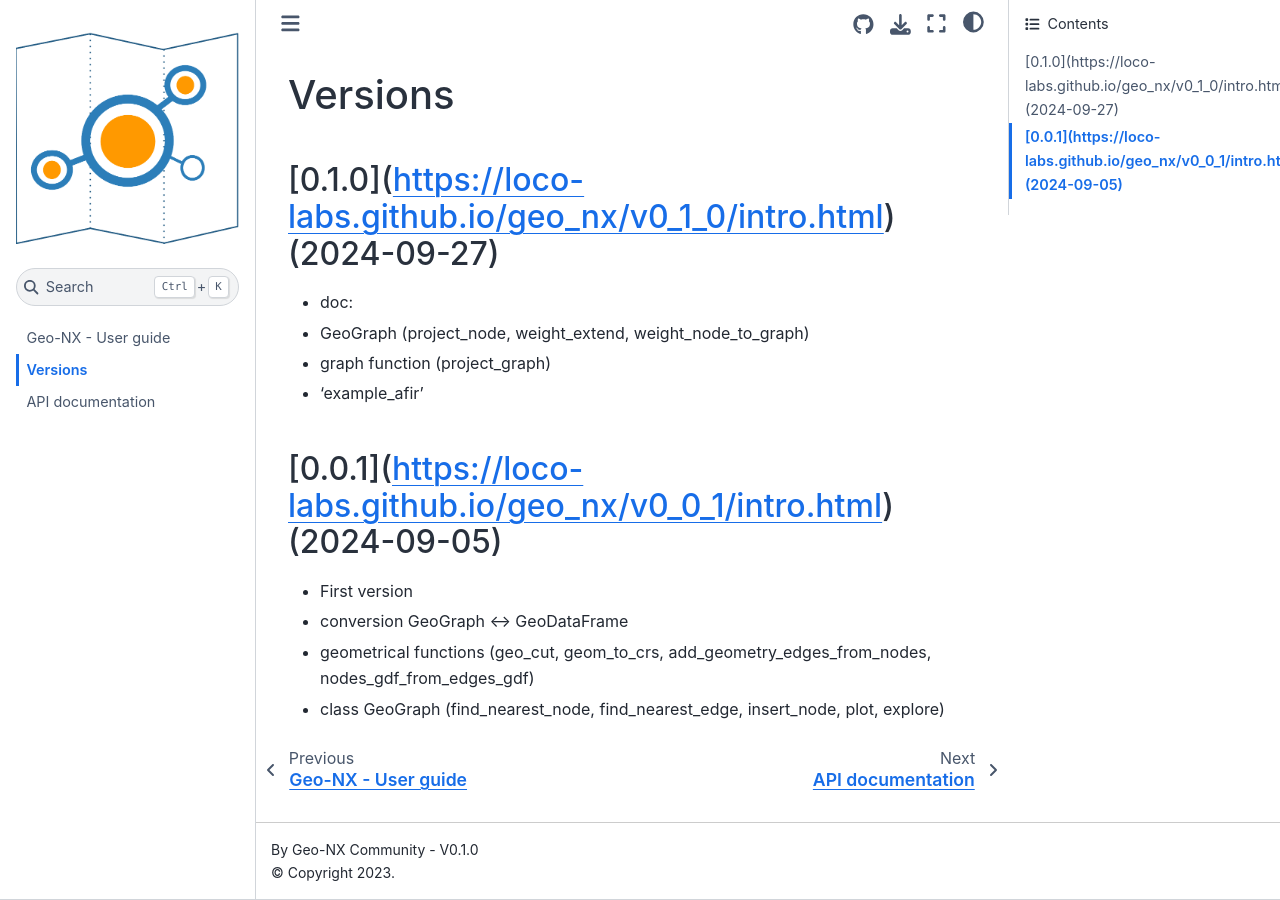
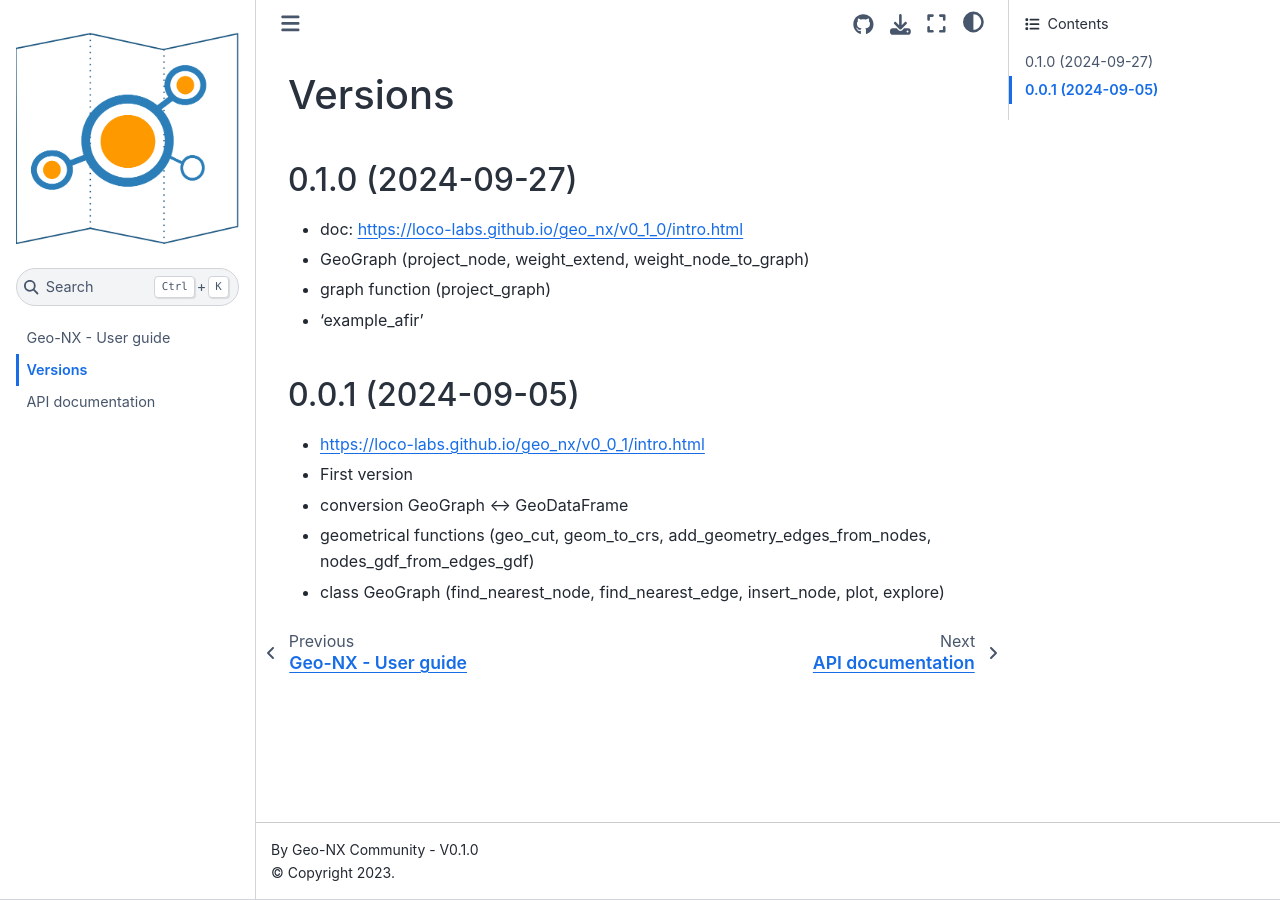
Before and after one commit to loco-philippe/geonetworkx, a Jupyter Book: the page built from docs/release.rst, in a window 1280 px wide. Built offline with Jupyter Book 1.0.4 settings and Sphinx 7.4.7 and the Sphinx Book theme 1.1.4, drawn with Linux system fonts in a browser that asks for light colours.

Commit message:
version v0.1.0

```diff
--- a/docs/release.rst
+++ b/docs/release.rst
@@ -1,15 +1,16 @@
 Versions
 ========
 
-[0.1.0](https://loco-labs.github.io/geo_nx/v0_1_0/intro.html) (2024-09-27)
+0.1.0 (2024-09-27)
 ------------------
-- doc:
+- doc: https://loco-labs.github.io/geo_nx/v0_1_0/intro.html
 - GeoGraph (project_node, weight_extend, weight_node_to_graph)
 - graph function (project_graph)
 - 'example_afir'
 
-[0.0.1](https://loco-labs.github.io/geo_nx/v0_0_1/intro.html) (2024-09-05)
+0.0.1 (2024-09-05)
 ------------------
+- https://loco-labs.github.io/geo_nx/v0_0_1/intro.html
 - First version
 - conversion GeoGraph <-> GeoDataFrame
 - geometrical functions (geo_cut, geom_to_crs, add_geometry_edges_from_nodes, nodes_gdf_from_edges_gdf)
```
